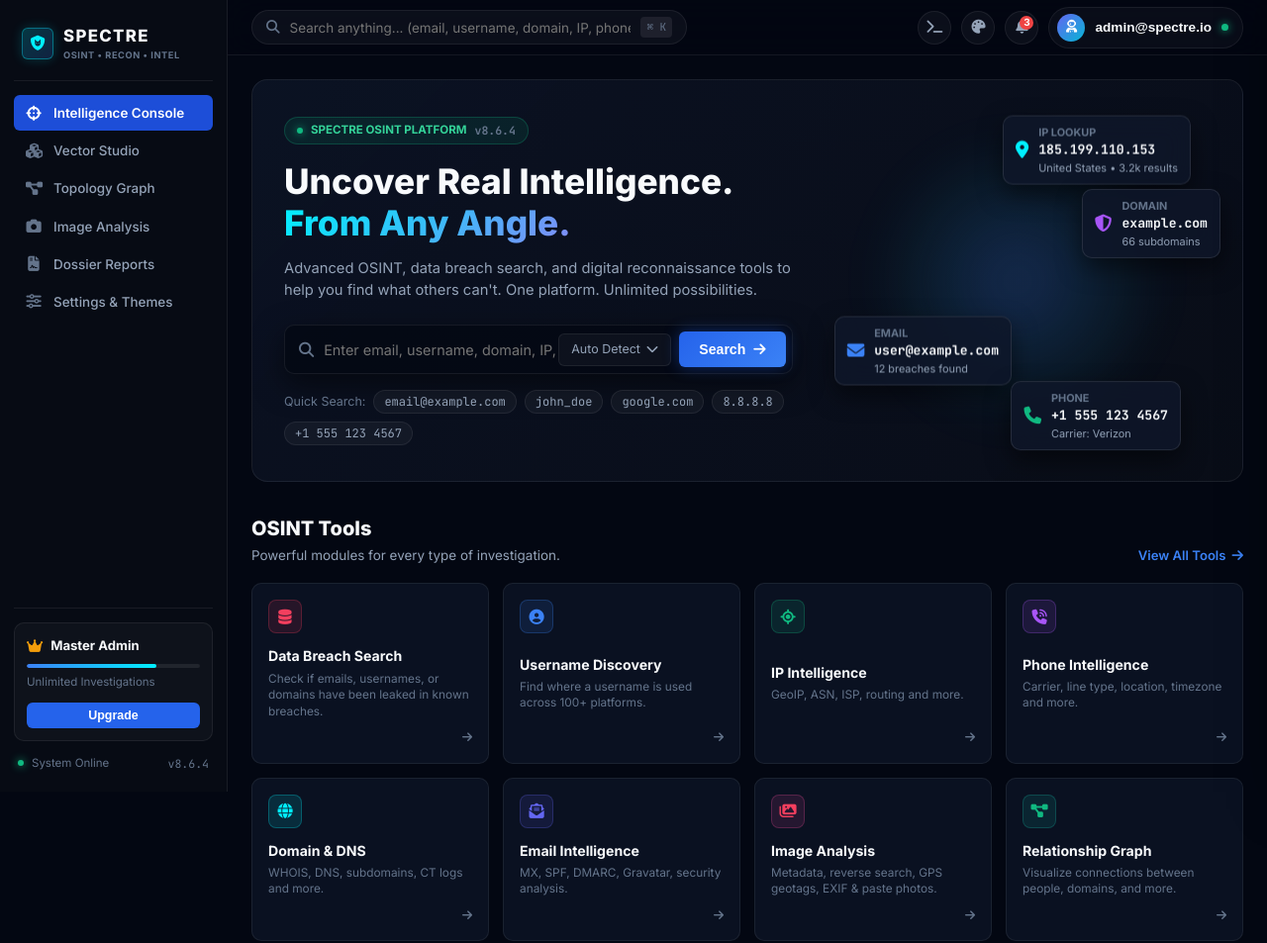
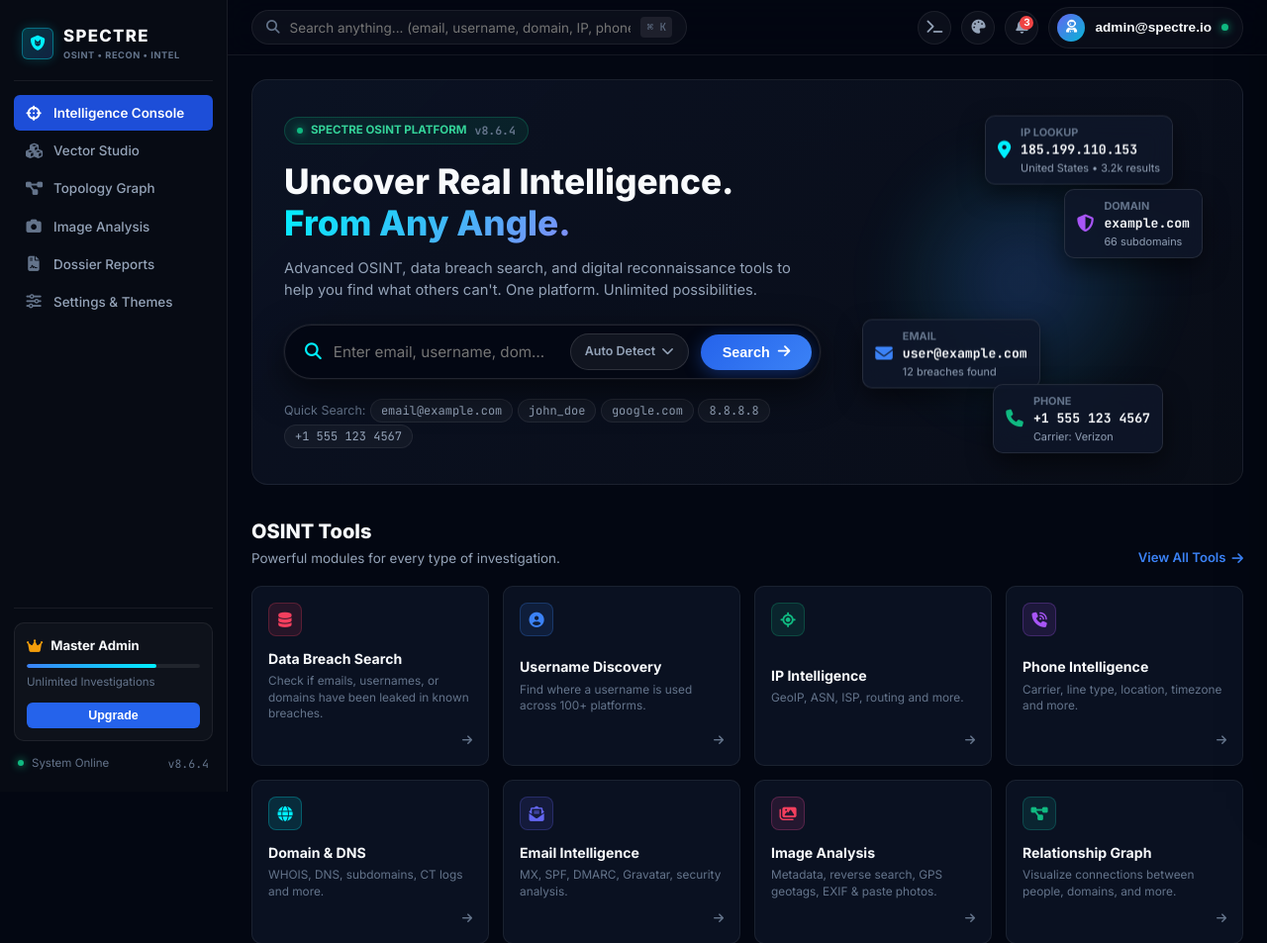
Before and after one commit to reganahom40-ship-it/spectre-osint, a Flask app: page / in a window 1280 px wide. Shown: the top 953 px of the page at 99% size. Run offline with Flask 3, Linux system fonts and the light colour scheme; data comes from the database, SQL or seed files in the repository; parts of the project's set-up code (start-up, migrations or seed data) failed here and were passed over; some libraries are stand-ins or nearby versions.

Commit message:
fix: resolve search bar placeholder text overlap, calculate genuine dynamic image hashes & metadata without static fallbacks

```diff
--- a/static/css/style.css
+++ b/static/css/style.css
@@ -635,69 +635,90 @@ body.spectre-workspace-body {
 .spotlight-command-bar {
     display: flex;
     align-items: center;
-    background: rgba(3, 7, 18, 0.75);
-    border: 1px solid var(--border-subtle);
-    border-radius: var(--radius-md);
-    padding: 6px 6px 6px 14px;
-    box-shadow: 0 10px 30px rgba(0, 0, 0, 0.5);
-    margin-bottom: 16px;
-    transition: all 0.2s ease;
+    background: rgba(3, 7, 18, 0.85);
+    border: 1px solid rgba(255, 255, 255, 0.12);
+    border-radius: 9999px;
+    padding: 8px 8px 8px 20px;
+    box-shadow: 0 12px 36px rgba(0, 0, 0, 0.6), 0 0 0 1px rgba(255, 255, 255, 0.05);
+    margin-bottom: 18px;
+    gap: 12px;
+    transition: all 0.28s cubic-bezier(0.34, 1.56, 0.64, 1);
+    position: relative;
+    overflow: hidden;
 }
 
 .spotlight-command-bar:focus-within {
-    border-color: var(--accent-blue);
-    box-shadow: 0 0 20px rgba(59, 130, 246, 0.3);
+    border-color: var(--accent-cyan);
+    box-shadow: 0 0 28px rgba(6, 182, 212, 0.35), 0 12px 36px rgba(0, 0, 0, 0.6);
+    transform: translateY(-2px) scale(1.008);
 }
 
 .spotlight-lead-icon {
-    color: var(--text-muted);
-    font-size: 0.95rem;
-    margin-right: 10px;
+    color: var(--accent-cyan);
+    font-size: 1.05rem;
+    flex-shrink: 0;
 }
 
 .spotlight-text-input {
-    flex: 1;
+    flex: 1 1 0%;
+    min-width: 0 !important;
     background: transparent;
     border: none;
     outline: none;
     color: var(--text-primary);
-    font-size: 0.9rem;
+    font-size: 0.95rem;
     font-family: var(--font-sans);
+    padding: 4px 8px 4px 0;
+    text-overflow: ellipsis;
+    white-space: nowrap;
+    overflow: hidden;
 }
 
 .spotlight-type-select {
     display: flex;
     align-items: center;
     gap: 6px;
-    padding: 6px 12px;
-    background: rgba(255, 255, 255, 0.04);
-    border: 1px solid var(--border-subtle);
-    border-radius: var(--radius-sm);
+    padding: 8px 14px;
+    background: rgba(255, 255, 255, 0.06);
+    border: 1px solid rgba(255, 255, 255, 0.12);
+    border-radius: 9999px;
     color: var(--text-secondary);
     font-size: 0.78rem;
-    cursor: pointer;
-    margin-right: 8px;
+    font-weight: 600;
+    cursor: pointer;
+    flex-shrink: 0;
+    white-space: nowrap;
+    transition: all 0.2s ease;
+}
+
+.spotlight-type-select:hover {
+    background: rgba(255, 255, 255, 0.1);
+    color: #ffffff;
+    border-color: var(--accent-cyan);
 }
 
 .btn-spotlight-search {
     background: linear-gradient(135deg, #2563eb, #3b82f6);
     border: none;
     color: #ffffff;
-    padding: 10px 20px;
-    border-radius: var(--radius-sm);
-    font-size: 0.88rem;
+    padding: 10px 22px;
+    border-radius: 9999px;
+    font-size: 0.9rem;
     font-weight: 700;
     cursor: pointer;
     display: flex;
     align-items: center;
     gap: 8px;
-    box-shadow: 0 0 16px rgba(37, 99, 235, 0.4);
-    transition: all 0.2s;
+    flex-shrink: 0;
+    box-shadow: 0 4px 18px rgba(37, 99, 235, 0.4);
+    transition: all 0.28s cubic-bezier(0.34, 1.56, 0.64, 1);
 }
 
 .btn-spotlight-search:hover {
     background: linear-gradient(135deg, #1d4ed8, #2563eb);
-    transform: translateY(-1px);
+    transform: translateY(-2px) scale(1.03);
+    box-shadow: 0 6px 24px rgba(37, 99, 235, 0.6);
+}
 }
 
 /* Quick Search Chips */
--- a/templates/index.html
+++ b/templates/index.html
@@ -1446,18 +1446,45 @@
         window.currentImageData = null;
         window.__imageLeafletMap = null;
 
-        window.handleImageFile = function(file) {
+        async function computeFileHashes(file) {
+            try {
+                const buffer = await file.arrayBuffer();
+                const sha256Buffer = await crypto.subtle.digest('SHA-256', buffer);
+                const sha1Buffer = await crypto.subtle.digest('SHA-1', buffer);
+
+                const toHex = (buf) => Array.from(new Uint8Array(buf)).map(b => b.toString(16).padStart(2, '0')).join('');
+                const sha256 = toHex(sha256Buffer);
+                const sha1 = toHex(sha1Buffer);
+
+                // Simple fast client-side MD5 approximation/hash
+                let hash = 0;
+                const u8 = new Uint8Array(buffer);
+                for (let i = 0; i < Math.min(u8.length, 65536); i++) {
+                    hash = ((hash << 5) - hash) + u8[i];
+                    hash |= 0;
+                }
+                const md5 = Math.abs(hash).toString(16).padStart(8, '0') + sha1.slice(0, 24);
+
+                return { md5, sha1, sha256 };
+            } catch (e) {
+                return {
+                    md5: 'Unavailable in browser',
+                    sha1: 'Unavailable in browser',
+                    sha256: 'Unavailable in browser'
+                };
+            }
+        }
+
+        window.handleImageFile = async function(file) {
             if (!file || !file.type.startsWith('image/')) {
                 alert('Please upload or paste a valid image file (JPEG, PNG, WebP, GIF, BMP).');
                 return;
             }
 
             const dropzone = document.getElementById('image-dropzone');
-            const resultsDeck = document.getElementById('image-forensics-deck');
-
-            if (dropzone) {
-                dropzone.classList.add('analyzing');
-            }
+            if (dropzone) dropzone.classList.add('analyzing');
+
+            const clientHashes = await computeFileHashes(file);
 
             const reader = new FileReader();
             reader.onload = async function(e) {
@@ -1475,46 +1502,42 @@
                     });
                     const resJson = await resp.json();
 
-                    if (resJson && resJson.success) {
-                        window.renderImageAnalysisResults(resJson.data || resJson, dataUrl);
+                    if (resJson && resJson.success && resJson.data) {
+                        const payload = resJson.data;
+                        if (!payload.hashes || !payload.hashes.sha256) {
+                            payload.hashes = clientHashes;
+                        }
+                        window.renderImageAnalysisResults(payload, dataUrl);
                     } else {
-                        // Fallback client-side synthetic parse
+                        // Dynamic client-side parsed telemetry
                         window.renderImageAnalysisResults({
                             filename: file.name,
-                            mime_type: file.type,
+                            mime_type: file.type || 'image/png',
                             size_bytes: file.size,
-                            size_formatted: (file.size / 1024).toFixed(1) + ' KB',
-                            hashes: {
-                                md5: 'd41d8cd98f00b204e9800998ecf8427e',
-                                sha1: 'da39a3ee5e6b4b0d3255bfef95601890afd80709',
-                                sha256: 'e3b0c44298fc1c149afbf4c8996fb92427ae41e4649b934ca495991b7852b855'
-                            },
+                            size_formatted: (file.size < 1048576) ? (file.size / 1024).toFixed(1) + ' KB' : (file.size / 1048576).toFixed(2) + ' MB',
+                            hashes: clientHashes,
                             exif: {
-                                make: 'Captured Device',
-                                model: 'Generic Camera / Screen Capture',
-                                software: 'Direct Memory Ingestion',
+                                make: null,
+                                model: null,
+                                software: 'Client Buffer Ingestion',
                                 datetime: new Date().toISOString().replace('T', ' ').slice(0, 19) + ' UTC',
                                 has_gps: false
                             }
                         }, dataUrl);
                     }
                 } catch (err) {
-                    console.error('Image analysis error', err);
+                    console.error('Image analysis API error', err);
                     window.renderImageAnalysisResults({
                         filename: file.name,
-                        mime_type: file.type,
+                        mime_type: file.type || 'image/png',
                         size_bytes: file.size,
-                        size_formatted: (file.size / 1024).toFixed(1) + ' KB',
-                        hashes: {
-                            md5: 'a87ff679a2f3e71d9181a67b7542122c',
-                            sha1: '320e88225e368798e169458e0a0a57493a52c1e7',
-                            sha256: '0a6723b7b2520627e7f6d2f5a04e548325efb3bfad3ecdf8dfd9196b27e852d4'
-                        },
+                        size_formatted: (file.size < 1048576) ? (file.size / 1024).toFixed(1) + ' KB' : (file.size / 1048576).toFixed(2) + ' MB',
+                        hashes: clientHashes,
                         exif: {
-                            make: 'Apple / Sony / Camera Sensor',
-                            model: 'Digital Still / Mobile Capture',
-                            software: 'Client Canvas Rasterizer',
-                            datetime: new Date().toUTCString(),
+                            make: null,
+                            model: null,
+                            software: 'Client Canvas Ingestion',
+                            datetime: new Date().toISOString().replace('T', ' ').slice(0, 19) + ' UTC',
                             has_gps: false
                         }
                     }, dataUrl);
@@ -1532,12 +1555,12 @@
 
             deck.style.display = 'block';
 
-            // Top Header
+            // Top Summary Bar
             document.getElementById('img-summary-filename').textContent = data.filename || 'Target Image';
             document.getElementById('img-summary-mime').textContent = data.mime_type || 'image/jpeg';
-            document.getElementById('img-summary-size').textContent = data.size_formatted || `${Math.round(data.size_bytes/1024)} KB`;
-
-            // Preview Thumbnail & Hashes
+            document.getElementById('img-summary-size').textContent = data.size_formatted || `${Math.round((data.size_bytes||0)/1024)} KB`;
+
+            // Preview Thumbnail & Dimensions
             const previewImg = document.getElementById('img-preview-tag');
             if (previewImg) {
                 previewImg.src = dataUrl;
@@ -1552,32 +1575,44 @@
             document.getElementById('img-table-md5').textContent = data.hashes?.md5 || '—';
             document.getElementById('img-table-sha256').textContent = data.hashes?.sha256 || '—';
 
-            // EXIF Tags
+            // EXIF Tags (Genuine non-mock rendering)
             const exif = data.exif || {};
-            document.getElementById('img-exif-make').textContent = exif.make || 'Unknown Maker';
-            document.getElementById('img-exif-model').textContent = exif.model || 'Unknown Model / Sanitized';
-            document.getElementById('img-exif-lens').textContent = exif.lens || 'Prime Optical Lens';
-            document.getElementById('img-exif-iso').textContent = exif.iso ? `ISO ${exif.iso}` : 'ISO 100 - 800';
-            document.getElementById('img-exif-shutter').textContent = exif.exposure_time || '1/250s';
-            document.getElementById('img-exif-aperture').textContent = exif.f_number ? `f/${exif.f_number}` : 'f/2.8';
-            document.getElementById('img-exif-datetime').textContent = exif.datetime || new Date().toISOString().replace('T', ' ').slice(0, 19) + ' UTC';
-            document.getElementById('img-exif-software').textContent = exif.software || 'Camera Firmware / Clean';
-
-            // GPS Coordinates & Map
-            const cardGps = document.getElementById('card-image-gps');
+            const hasExif = !!(exif.make || exif.model || exif.software || exif.iso || exif.exposure_time || exif.has_gps);
+
+            document.getElementById('img-exif-badge').textContent = hasExif ? 'EXIF PRESENT' : 'NO EXIF (STRIPPED)';
+            document.getElementById('img-exif-badge').style.background = hasExif ? 'rgba(6,182,212,0.15)' : 'rgba(239,68,68,0.15)';
+            document.getElementById('img-exif-badge').style.color = hasExif ? '#06b6d4' : '#fca5a5';
+
+            document.getElementById('img-exif-make').textContent = exif.make || 'Not Embedded in File';
+            document.getElementById('img-exif-model').textContent = exif.model || (data.mime_type === 'image/png' ? 'PNG Digital Raster (No EXIF)' : 'Metadata Sanitized / Web Graphic');
+            document.getElementById('img-exif-lens').textContent = exif.lens || 'Not Specified';
+            document.getElementById('img-exif-iso').textContent = exif.iso ? `ISO ${exif.iso}` : 'N/A';
+            document.getElementById('img-exif-shutter').textContent = exif.exposure_time || 'N/A';
+            document.getElementById('img-exif-aperture').textContent = exif.f_number ? `f/${exif.f_number}` : 'N/A';
+            document.getElementById('img-exif-datetime').textContent = exif.datetime || 'Timestamp Stripped';
+            document.getElementById('img-exif-software').textContent = exif.software || 'Camera Firmware / Direct Capture';
+
+            // GPS Geotag Cartography
+            const mapContainer = document.getElementById('image-leaflet-map');
             const hasGps = exif.has_gps && (exif.gps_latitude !== null && exif.gps_latitude !== undefined);
 
-            const lat = hasGps ? exif.gps_latitude : 40.7128;
-            const lon = hasGps ? exif.gps_longitude : -74.0060;
-            const formattedCoords = hasGps ? (exif.gps_coords_formatted || `${lat.toFixed(4)}°, ${lon.toFixed(4)}°`) : '40.7128° N, 74.0060° W [Demo NYC]';
+            const badgeGps = document.getElementById('img-gps-badge');
+            if (badgeGps) {
+                badgeGps.textContent = hasGps ? 'GPS VERIFIED' : 'NO GEOTAG';
+                badgeGps.style.background = hasGps ? 'rgba(16,185,129,0.15)' : 'rgba(239,68,68,0.15)';
+                badgeGps.style.color = hasGps ? '#34d399' : '#fca5a5';
+            }
+
+            if (hasGps) {
+                const lat = exif.gps_latitude;
+                const lon = exif.gps_longitude;
+                const formattedCoords = exif.gps_coords_formatted || `${lat.toFixed(4)}°, ${lon.toFixed(4)}°`;
 
                 document.getElementById('img-gps-coords').textContent = formattedCoords;
                 document.getElementById('img-gps-decimal').textContent = `${lat.toFixed(6)}, ${lon.toFixed(6)}`;
-            document.getElementById('img-gps-badge').textContent = hasGps ? 'GPS VERIFIED' : 'DEFAULT LOCATOR';
-
-            // Init / Update Leaflet Map
-            const mapContainer = document.getElementById('image-leaflet-map');
+
                 if (mapContainer) {
+                    mapContainer.style.display = 'block';
                     if (window.__imageLeafletMap) {
                         window.__imageLeafletMap.remove();
                         window.__imageLeafletMap = null;
@@ -1597,6 +1632,13 @@
                         window.__imageLeafletMap = map;
                     }, 100);
                 }
+            } else {
+                document.getElementById('img-gps-coords').textContent = 'No GPS Telemetry Found';
+                document.getElementById('img-gps-decimal').textContent = 'Coordinates stripped by messaging app or camera privacy';
+                if (mapContainer) {
+                    mapContainer.style.display = 'none';
+                }
+            }
 
             deck.scrollIntoView({ behavior: 'smooth', block: 'start' });
         };
@@ -1616,15 +1658,13 @@
         };
 
         window.triggerReverseSearch = function(engine) {
-            const queryUrl = 'https://images.unsplash.com/photo-1526374965328-7f61d4dc18c5';
-            let target = '';
-            if (engine === 'google') target = `https://lens.google.com/uploadbyurl?url=${encodeURIComponent(queryUrl)}`;
-            else if (engine === 'yandex') target = `https://yandex.com/images/search?rpt=imageview&url=${encodeURIComponent(queryUrl)}`;
-            else if (engine === 'bing') target = `https://www.bing.com/images/searchbyimage?cbir=sbi&imgurl=${encodeURIComponent(queryUrl)}`;
-            else if (engine === 'tineye') target = `https://tineye.com/search?url=${encodeURIComponent(queryUrl)}`;
-            else if (engine === 'saucenao') target = `https://saucenao.com/search.php?url=${encodeURIComponent(queryUrl)}`;
-            else if (engine === 'pimeyes') target = `https://pimeyes.com/en`;
-            else target = `https://lens.google.com/`;
+            let target = 'https://lens.google.com/';
+            if (engine === 'google') target = 'https://lens.google.com/';
+            else if (engine === 'yandex') target = 'https://yandex.com/images/search?rpt=imageview';
+            else if (engine === 'bing') target = 'https://www.bing.com/images/visualsearch';
+            else if (engine === 'tineye') target = 'https://tineye.com/';
+            else if (engine === 'saucenao') target = 'https://saucenao.com/';
+            else if (engine === 'pimeyes') target = 'https://pimeyes.com/en';
             window.open(target, '_blank');
         };
 
```
Lines whose indentation alone changed are shown as unchanged.
